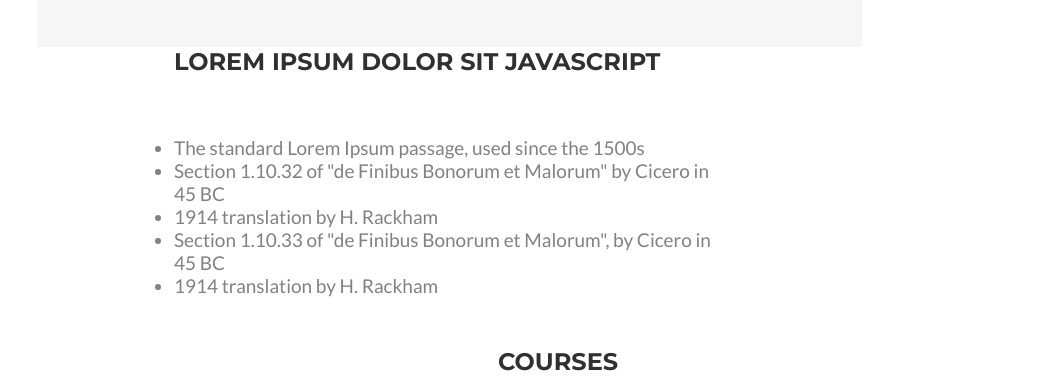
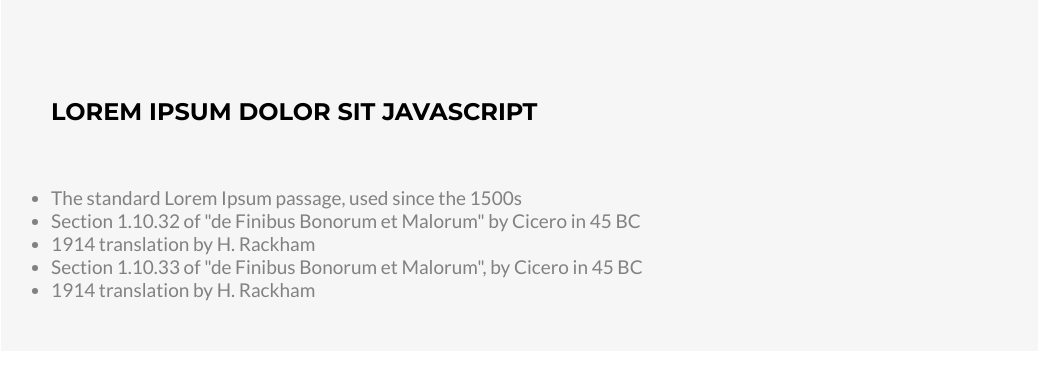
Before and after one commit to Kenzie-Academy-Brasil-Developers/m1-entrega-s3-estilizando-pagina-landing-page-kenzie-academy-the4nna, a plain HTML site: page index.html in a window 1280 px wide. Shown: the part 1240-1628 px from the top of the page, without its empty margins (82-1128 px from the left). Drawn offline with Linux system fonts and the light colour scheme; files that its build step writes are made by us from their sources.

Commit message:
Mudanças posicionamento

```diff
--- a/assets/css/style.css
+++ b/assets/css/style.css
@@ -48,8 +48,8 @@ h2 {
 }
 
 
-div.flex{
-    display: flex;
+.flex{
+    display: inline-block;
 }
 div.full-container{
     width: 100%;
@@ -175,15 +175,16 @@ div.flex-col figcaption {
     color: #FFFFFF;
 }
 
-div.flex-col ul {
+div.flex-col2 ul {
     margin-top: 60px;
 }
 
-div.flex-col ul li {
+div.flex-col2 ul li {
     color: #818181;
     font-size: 19px;
     font-family: 'Lato';
     list-style-type: disc;
+
 
 }
 
@@ -192,11 +193,13 @@ div.flex-col2 {
     margin-left: -25%;
     margin-right: -25%;
     padding: 50px;
-    color: #f6f6f6;
 }
 
 div.flex-col2 img {
     max-width: 120px;
+}
+.flex-col2 figcaption{
+    opacity: 0;
 }
 
 section.secaoCursos {
--- a/index.html
+++ b/index.html
@@ -90,7 +90,7 @@
           </div>
 
         <!-- COLUNA DIREITA -->
-        <div class="flex-col">
+        <div class="flex-col2">
 
             <h2> LOREM IPSUM DOLOR SIT JAVASCRIPT</h2>
             <ul>
```
